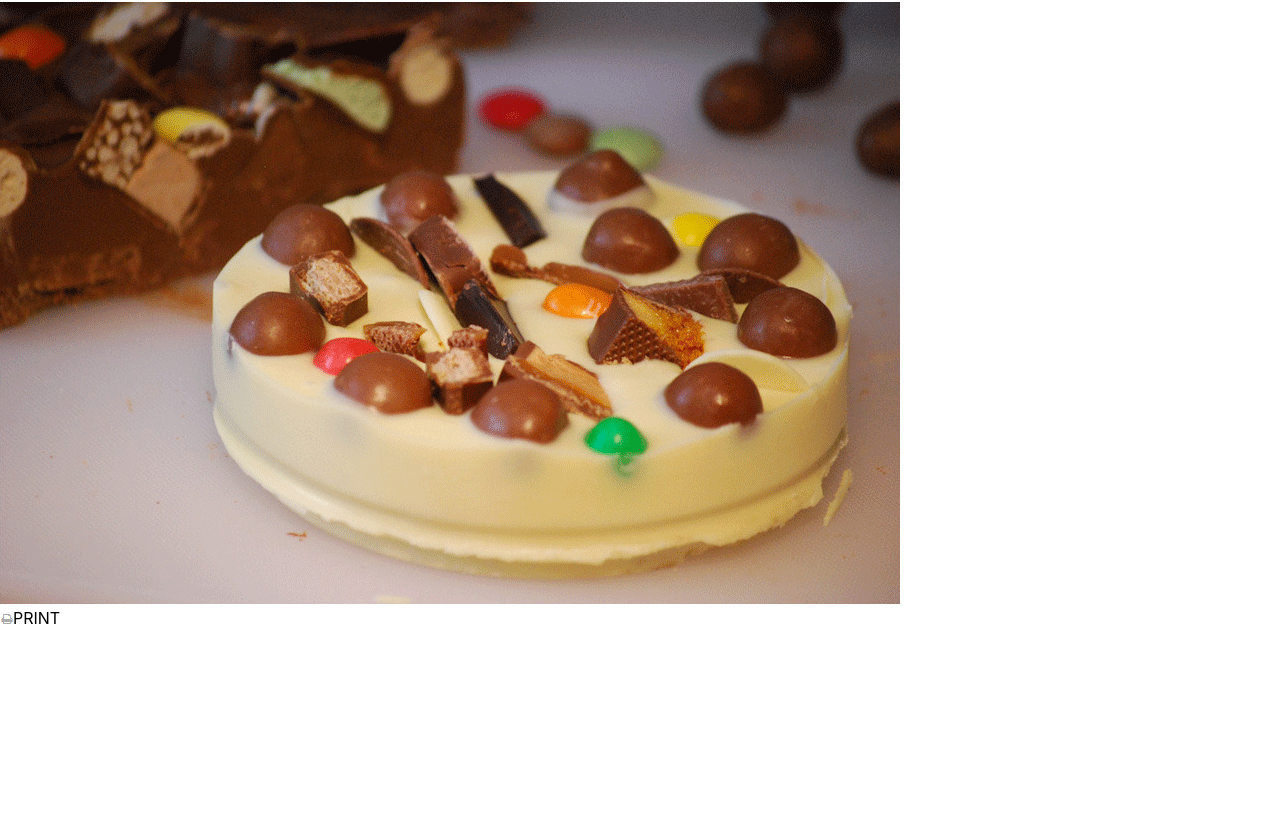
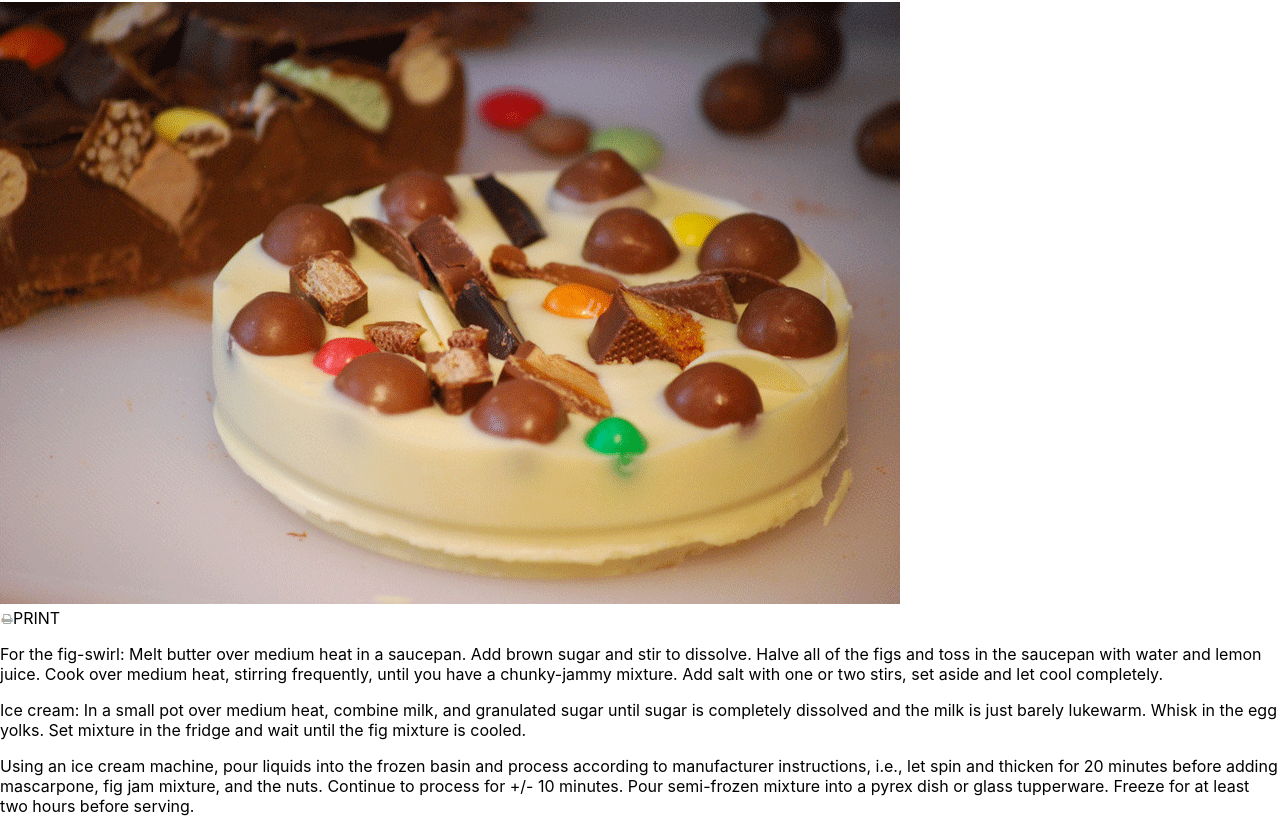
Before and after one commit to julianne-vela/chocolate-pizza, a React (Create React App) app: page / in a window 1280 px wide. Shown: the part 338-1170 px from the top of the page. Before the commit the page ends 982 px from the top, so only its background shows below. Built offline with nearby package versions, Linux system fonts and the light colour scheme.

Commit message:
added recipe instructions section

```diff
--- a/src/recipe-instructions.js
+++ b/src/recipe-instructions.js
@@ -5,13 +5,13 @@
         return (
             <div>
                 <p>
-
+                    For the fig-swirl: Melt butter over medium heat in a saucepan. Add brown sugar and stir to dissolve. Halve all of the figs and toss in the saucepan with water and lemon juice. Cook over medium heat, stirring frequently, until you have a chunky-jammy mixture. Add salt with one or two stirs, set aside and let cool completely.
                 </p>
                 <p>
-
+                    Ice cream: In a small pot over medium heat, combine milk, and granulated sugar until sugar is completely dissolved and the milk is just barely lukewarm. Whisk in the egg yolks. Set mixture in the fridge and wait until the fig mixture is cooled.
                 </p>
                 <p>
-
+                    Using an ice cream machine, pour liquids into the frozen basin and process according to manufacturer instructions, i.e., let spin and thicken for 20 minutes before adding mascarpone, fig jam mixture, and the nuts. Continue to process for +/- 10 minutes. Pour semi-frozen mixture into a pyrex dish or glass tupperware. Freeze for at least two hours before serving.
                 </p>
             </div>
         )
```
